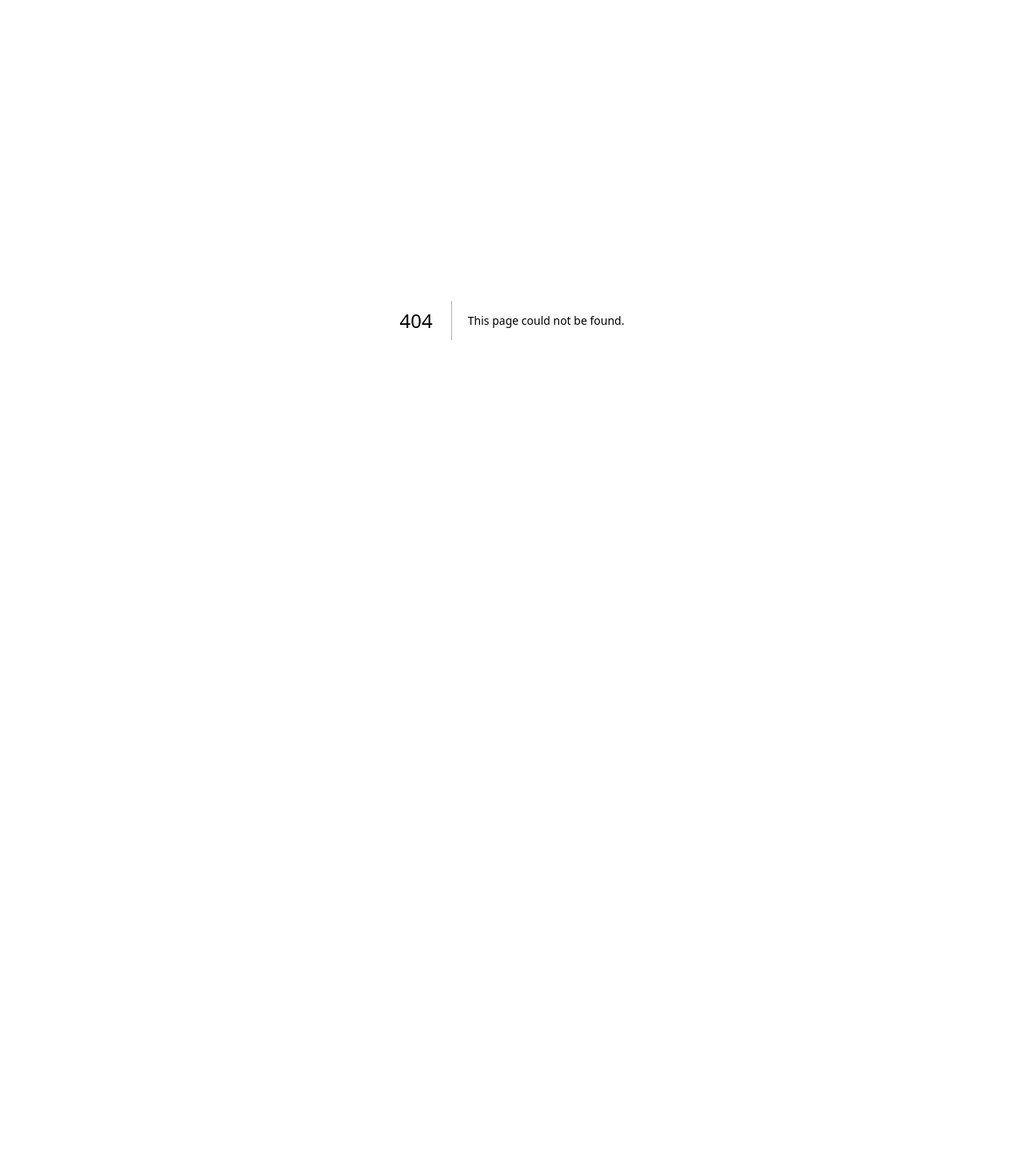
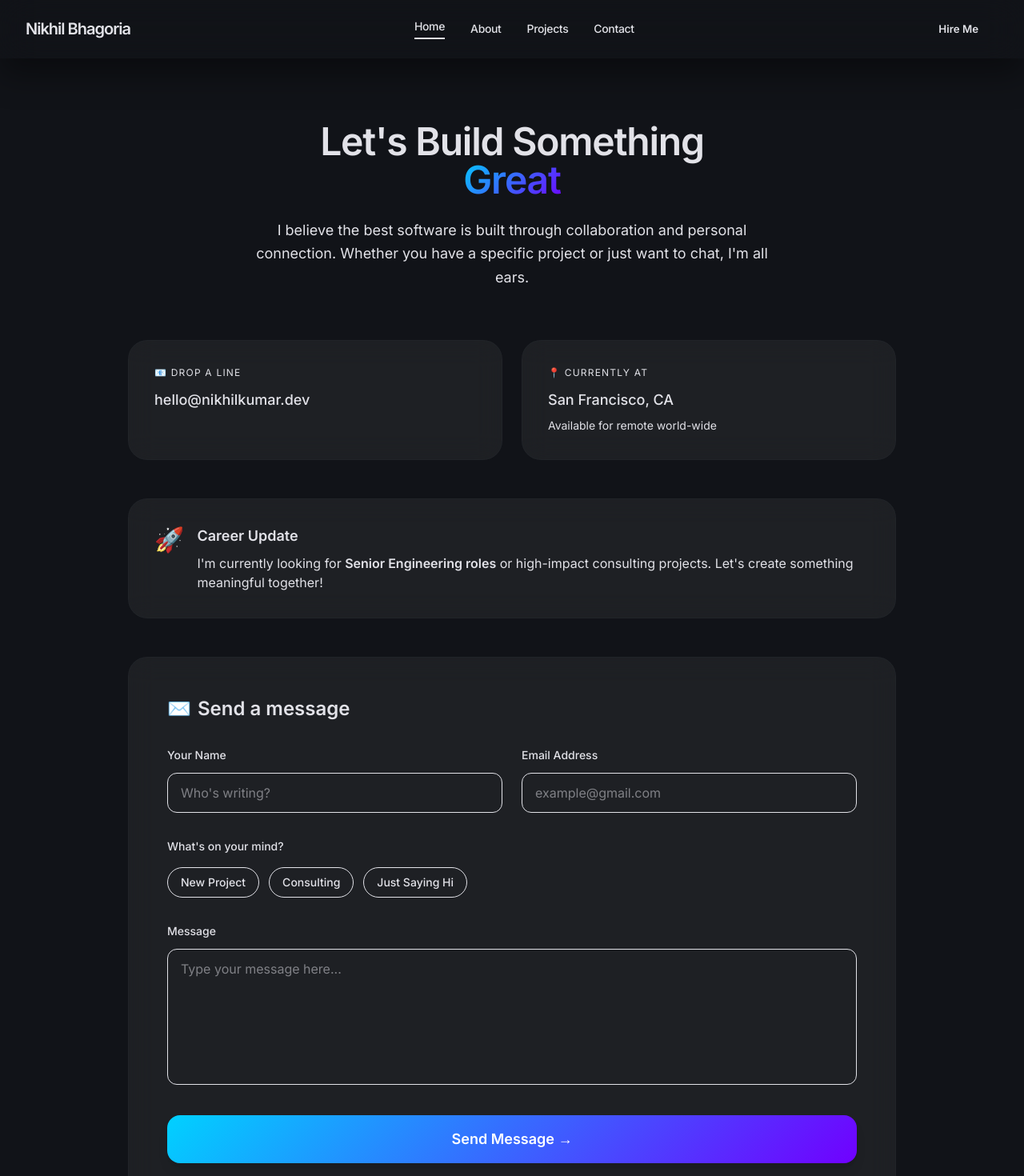
Before and after one commit to NikhilBhagoria/nikhil-dev-portfolio, a Next.js app: page /contact in a window 1280 px wide. Before the commit this address had no page. Shown: the top 1470 px of the page at 80% size. Before the commit the page ends 800 px from the top, so only its background shows below. Built offline with nearby package versions, Linux system fonts and the light colour scheme.

Commit message:
Feat: Contact Page

```diff
--- /dev/null
+++ b/src/app/contact/page.js
@@ -0,0 +1,20 @@
+import Navbar from "@/components/Navbar";
+import Contact from "@/components/Contact";
+import Footer from "@/components/Footer";
+
+export const metadata = {
+  title: "Contact | Nikhil Bhagoria",
+  description: "Get in touch with me for new opportunities or collaborations.",
+};
+
+export default function ContactPage() {
+  return (
+    <>
+      <Navbar />
+      <main>
+        <Contact />
+      </main>
+      <Footer />
+    </>
+  );
+}
--- a/src/components/CTA.js
+++ b/src/components/CTA.js
@@ -1,3 +1,5 @@
+import Link from "next/link";
+
 export default function CTA() {
   return (
     <section className="py-24 relative overflow-hidden">
@@ -24,9 +26,11 @@ export default function CTA() {
 
             {/* CTA Buttons */}
             <div className="flex flex-wrap justify-center gap-6">
-              <button className="px-10 py-5 rounded-2xl font-headline font-bold hero-gradient text-white text-lg shadow-xl shadow-primary/20 hover:scale-[1.02] transition-all">
-                Let's Talk Business
-              </button>
+              <Link href="/contact">
+                <button className="px-10 py-5 rounded-2xl font-headline font-bold hero-gradient text-white text-lg shadow-xl shadow-primary/20 hover:scale-[1.02] transition-all">
+                  Let's Talk Business
+                </button>
+              </Link>
 
               <button className="px-10 py-5 rounded-2xl font-headline font-bold glass-card text-on-surface text-lg hover:bg-surface-variant/40 transition-all border border-outline-variant/30">
                 View My Journey
--- /dev/null
+++ b/src/components/Contact.js
@@ -0,0 +1,203 @@
+"use client";
+
+import { useState } from "react";
+
+export default function Contact() {
+  const [formData, setFormData] = useState({
+    name: "",
+    email: "",
+    purpose: "new-project",
+    message: "",
+  });
+
+  const [submitted, setSubmitted] = useState(false);
+
+  const handleChange = (e) => {
+    const { name, value } = e.target;
+    setFormData((prev) => ({
+      ...prev,
+      [name]: value,
+    }));
+  };
+
+  const handleSubmit = async (e) => {
+    e.preventDefault();
+    // Add your form submission logic here
+    console.log("Form submitted:", formData);
+    setSubmitted(true);
+    setTimeout(() => {
+      setFormData({ name: "", email: "", purpose: "new-project", message: "" });
+      setSubmitted(false);
+    }, 2000);
+  };
+
+  return (
+    <section className="py-12 md:py-20 relative overflow-hidden">
+      <div className="max-w-5xl mx-auto px-8">
+        {/* Header */}
+        <div className="text-center mb-16">
+          <h1 className="font-headline text-4xl md:text-5xl font-extrabold tracking-tight mb-6">
+            Let's Build Something
+            <br />
+            <span className="gradient-text">Great</span>
+          </h1>
+          <p className="text-on-surface-variant text-lg max-w-2xl mx-auto leading-relaxed">
+            I believe the best software is built through collaboration and personal
+            connection. Whether you have a specific project or just want to chat,
+            I'm all ears.
+          </p>
+        </div>
+
+        {/* Contact Info Cards */}
+        <div className="grid md:grid-cols-2 gap-6 mb-12">
+          {/* Drop a Line Card */}
+          <div className="glass-card rounded-3xl p-8 border border-outline-variant/20">
+            <p className="text-primary text-xs font-headline uppercase tracking-widest mb-3">
+              📧 DROP A LINE
+            </p>
+            <p className="text-on-surface text-lg font-medium">
+              hello@nikhilkumar.dev
+            </p>
+          </div>
+
+          {/* Currently At Card */}
+          <div className="glass-card rounded-3xl p-8 border border-outline-variant/20">
+            <p className="text-secondary text-xs font-headline uppercase tracking-widest mb-3">
+              📍 CURRENTLY AT
+            </p>
+            <p className="text-on-surface text-lg font-medium">
+              San Francisco, CA
+            </p>
+            <p className="text-on-surface-variant text-sm mt-2">
+              Available for remote world-wide
+            </p>
+          </div>
+        </div>
+
+        {/* Career Update */}
+        <div className="glass-card rounded-3xl p-8 border border-outline-variant/20 mb-12">
+          <div className="flex gap-4">
+            <span className="text-3xl">🚀</span>
+            <div>
+              <h3 className="text-on-surface text-lg font-bold mb-2">
+                Career Update
+              </h3>
+              <p className="text-on-surface-variant">
+                I'm currently looking for{" "}
+                <span className="text-primary font-semibold">
+                  Senior Engineering roles
+                </span>{" "}
+                or high-impact consulting projects. Let's create something
+                meaningful together!
+              </p>
+            </div>
+          </div>
+        </div>
+
+        {/* Contact Form */}
+        <div className="glass-card rounded-3xl p-8 md:p-12 border border-outline-variant/20">
+          <h2 className="text-2xl font-headline font-bold mb-8 flex items-center gap-2">
+            <span>✉️</span>
+            Send a message
+          </h2>
+
+          <form onSubmit={handleSubmit} className="space-y-8">
+            {/* Name and Email Row */}
+            <div className="grid md:grid-cols-2 gap-6">
+              <div>
+                <label className="block text-on-surface font-medium text-sm mb-3">
+                  Your Name
+                </label>
+                <input
+                  type="text"
+                  name="name"
+                  value={formData.name}
+                  onChange={handleChange}
+                  placeholder="Who's writing?"
+                  className="w-full px-4 py-3 rounded-xl bg-surface-container-low border border-outline-variant/30 text-on-surface placeholder:text-on-surface-variant/50 focus:outline-none focus:border-primary/50 transition-colors"
+                  required
+                />
+              </div>
+              <div>
+                <label className="block text-on-surface font-medium text-sm mb-3">
+                  Email Address
+                </label>
+                <input
+                  type="email"
+                  name="email"
+                  value={formData.email}
+                  onChange={handleChange}
+                  placeholder="example@gmail.com"
+                  className="w-full px-4 py-3 rounded-xl bg-surface-container-low border border-outline-variant/30 text-on-surface placeholder:text-on-surface-variant/50 focus:outline-none focus:border-primary/50 transition-colors"
+                  required
+                />
+              </div>
+            </div>
+
+            {/* Purpose Selection */}
+            <div>
+              <label className="block text-on-surface font-medium text-sm mb-4">
+                What's on your mind?
+              </label>
+              <div className="flex flex-wrap gap-3">
+                {[
+                  { value: "new-project", label: "New Project" },
+                  { value: "consulting", label: "Consulting" },
+                  { value: "just-saying-hi", label: "Just Saying Hi" },
+                ].map((option) => (
+                  <button
+                    key={option.value}
+                    type="button"
+                    onClick={() =>
+                      setFormData((prev) => ({
+                        ...prev,
+                        purpose: option.value,
+                      }))
+                    }
+                    className={`px-4 py-2 rounded-full text-sm font-medium transition-all border ${
+                      formData.purpose === option.value
+                        ? "bg-primary-container border-primary text-primary"
+                        : "border-outline-variant/30 bg-surface-container-low text-on-surface-variant hover:border-outline-variant/50 hover:text-on-surface"
+                    }`}
+                  >
+                    {option.label}
+                  </button>
+                ))}
+              </div>
+            </div>
+
+            {/* Message */}
+            <div>
+              <label className="block text-on-surface font-medium text-sm mb-3">
+                Message
+              </label>
+              <textarea
+                name="message"
+                value={formData.message}
+                onChange={handleChange}
+                placeholder="Type your message here..."
+                rows="6"
+                className="w-full px-4 py-3 rounded-xl bg-surface-container-low border border-outline-variant/30 text-on-surface placeholder:text-on-surface-variant/50 focus:outline-none focus:border-primary/50 transition-colors resize-none"
+                required
+              ></textarea>
+            </div>
+
+            {/* Submit Button */}
+            <div>
+              <button
+                type="submit"
+                className={`w-full py-4 rounded-2xl font-headline font-bold text-white text-lg transition-all ${
+                  submitted
+                    ? "bg-secondary/80"
+                    : "hero-gradient hover:scale-[1.02] shadow-lg shadow-primary/20"
+                }`}
+              >
+                {submitted ? "✓ Message Sent" : "Send Message →"}
+              </button>
+            </div>
+          </form>
+        </div>
+      </div>
+    </section>
+  );
+}
--- a/src/components/Navbar.js
+++ b/src/components/Navbar.js
@@ -31,7 +31,7 @@ export default function Navbar() {
             Projects
           </Link>
           <Link
-            href="#"
+            href="/contact"
             className="font-headline text-sm font-medium tracking-tight text-on-surface-variant hover:text-on-surface transition-colors"
           >
             Contact
```
